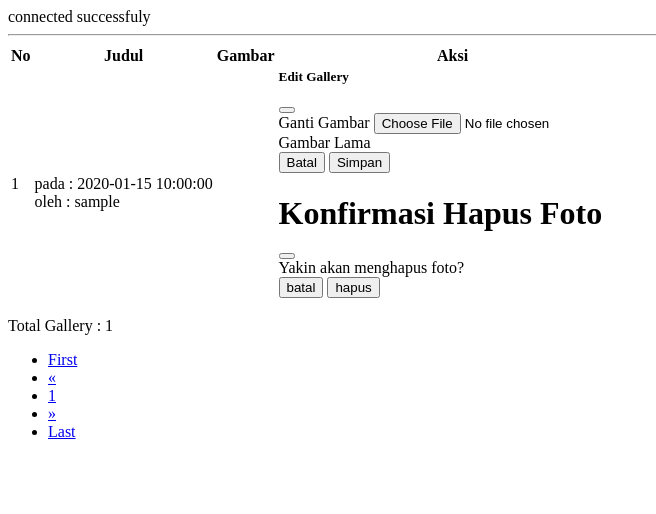
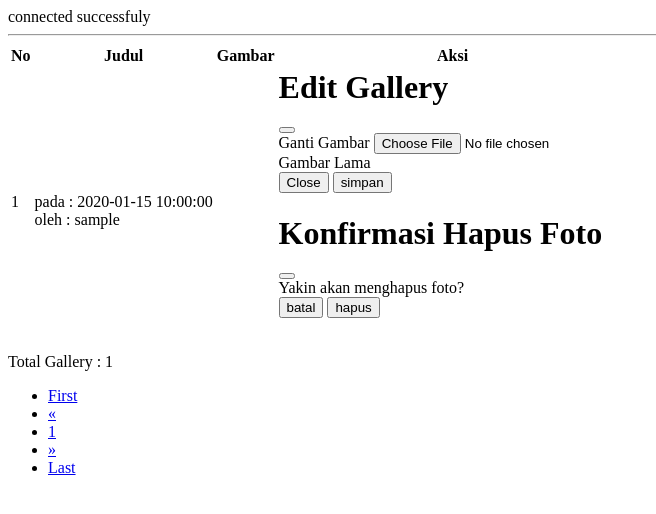
Before and after one commit to Azhar-A1/DailyJurnal_Azhar, a PHP site: page /gallery_data.php in a window 1280 px wide. Shown: the top 514 px of the page, without its empty margins (0-656 px from the left). Run offline with PHP 8.4, Linux system fonts and the light colour scheme; tables that the repository leaves empty or names only in its code hold one stand-in row (values such as "Sample post").

Commit message:
gallery_data.php

```diff
--- a/gallery_data.php
+++ b/gallery_data.php
@@ -44,41 +44,42 @@
                                 <a href="#" title="delete" class="badge rounded-pill text-bg-danger" data-bs-toggle="modal" data-bs-target="#modalHapus<?= $row["id"] ?>"><i class="bi bi-x-circle"></i></a>
 
                                 <!-- Awal Modal Edit -->
-                                <div class="modal fade" id="modalEdit<?= $row["id"] ?>" tabindex="-1">
+                                <div class="modal fade" id="modalEdit<?= $row["id"] ?>" data-bs-backdrop="static" data-bs-keyboard="false" tabindex="-1" aria-labelledby="staticBackdropLabel" aria-hidden="true">
                                     <div class="modal-dialog">
                                         <div class="modal-content">
                                             <div class="modal-header">
-                <h5 class="modal-title">Edit Gallery</h5>
-                <button type="button" class="btn-close" data-bs-dismiss="modal"></button>
+                                                <h1 class="modal-title fs-5" id="staticBackdropLabel">Edit Gallery</h1>
+                                                <button type="button" class="btn-close" data-bs-dismiss="modal" aria-label="Close"></button>
                                             </div>
-
-            <form method="post" action="admin.php?page=gallery" enctype="multipart/form-data">
-                <input type="hidden" name="id" value="<?= $row["id"] ?>">
-                <input type="hidden" name="gambar_lama" value="<?= $row["gambar"] ?>">
-
+                                            <form method="post" action="" enctype="multipart/form-data">
                                                 <div class="modal-body">
                                                     <div class="mb-3">
-                        <label class="form-label">Ganti Gambar</label>
+                                                        <label for="formGroupExampleInput2" class="form-label">Ganti Gambar</label>
                                                         <input type="file" class="form-control" name="gambar">
                                                     </div>
+                                                    <div class="mb-3">
+                                                        <label for="formGroupExampleInput3" class="form-label">Gambar Lama</label>
+                                                        <?php
+                                                        if ($row["gambar"] != '') {
+                                                            if (file_exists('img/' . $row["gambar"])) {
+                                                        ?>
+                                                            <br><img src="img/<?= $row["gambar"] ?>" width="100">
+                                                        <?php
+                                                            }
+                                                        }
+                                                        ?>
 
-                    <div class="mb-3">
-                        <label class="form-label">Gambar Lama</label><br>
-                        <?php if ($row["gambar"] && file_exists("img/".$row["gambar"])) { ?>
-                            <img src="img/<?= $row["gambar"] ?>" width="120">
-                        <?php } ?>
+                                                        <input type="hidden" name="gambar_lama" value="<?= $row["gambar"] ?>">
                                                     </div>
                                                 </div>
-
                                                 <div class="modal-footer">
-                    <button type="button" class="btn btn-secondary" data-bs-dismiss="modal">Batal</button>
-                    <button type="submit" name="edit_gambar" class="btn btn-primary">Simpan</button>
+                                                    <button type="button" class="btn btn-secondary" data-bs-dismiss="modal">Close</button>
+                                                    <input type="submit" value="simpan" name="simpan" class="btn btn-primary">
                                                 </div>
                                             </form>
                                         </div>
                                     </div>
                                 </div>
-
                                 <!-- Akhir Modal Edit -->
 
                                 <!-- Awal Modal Hapus -->
@@ -89,7 +90,7 @@
                                                 <h1 class="modal-title fs-5" id="staticBackdropLabel">Konfirmasi Hapus Foto</h1>
                                                 <button type="button" class="btn-close" data-bs-dismiss="modal" aria-label="Close"></button>
                                             </div>
-                                            <input type="hidden" name="id" value="<?= $row["id"] ?>">
+                                            <form method="post" action="" enctype="multipart/form-data">
                                                 <div class="modal-body">
                                                     <div class="mb-3">
                                                         <label for="formGroupExampleInput" class="form-label">Yakin akan menghapus foto?</label>
```
Lines whose indentation alone changed are shown as unchanged.
